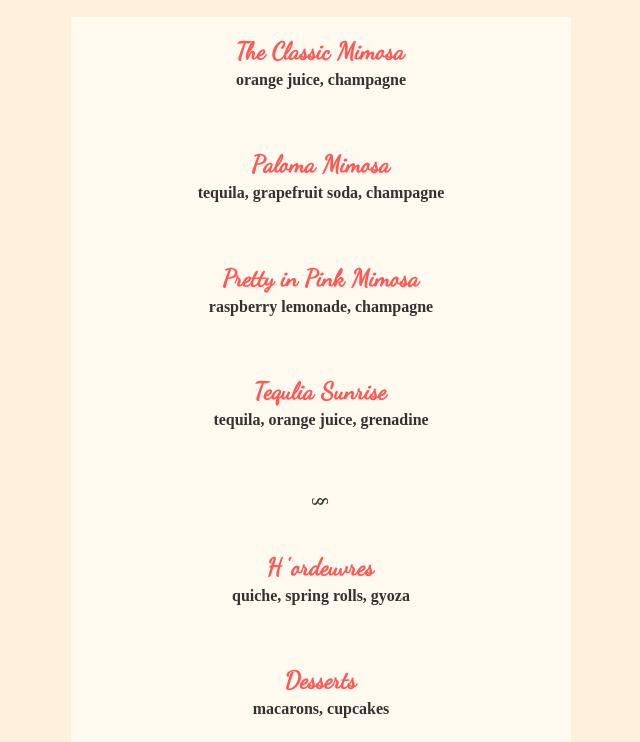
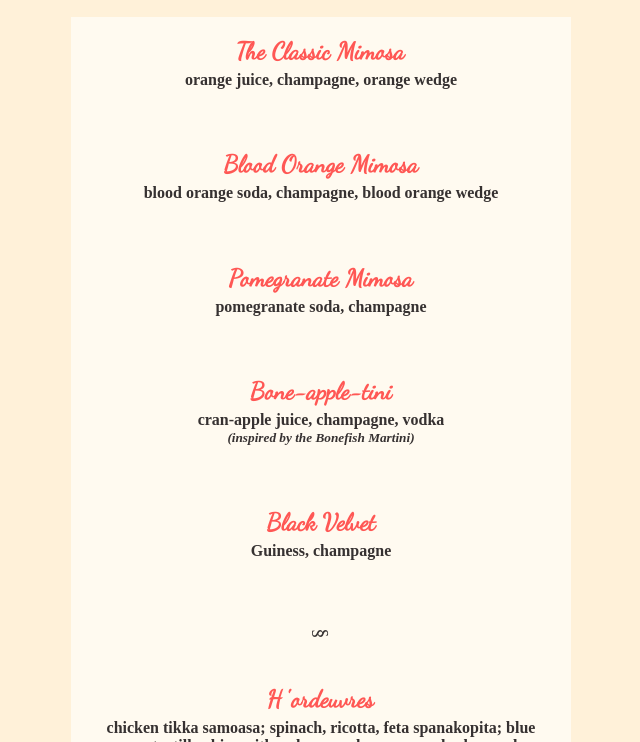
Before and after one commit to 22940dev/mimosas, a plain HTML site: page index.html in a window 1280 px wide. Shown: the part 193-935 px from the top of the page, without its empty margins (319-959 px from the left). Drawn offline with Linux system fonts and the light colour scheme; a web font is replaced by a local one.

Commit message:
updated for 2019

```diff
--- a/index.html
+++ b/index.html
@@ -24,26 +24,31 @@
   <body>
     <div class="title">
       <img src="champagne.png" />
-      <h1>New Year's Eve 2018</h1>
+      <h1>New Year's Eve 2019</h1>
       <h2>Mimosa Bar</h2>
     </div>
 
     <div id="menu">
       <div class="drink">
         <h2>The Classic Mimosa</h2>
-        <h4>orange juice, champagne</h4>
+        <h4>orange juice, champagne, orange wedge</h4>
       </div>
       <div class="drink">
-        <h2>Paloma Mimosa</h2>
-        <h4>tequila, grapefruit soda, champagne</h4>
+        <h2>Blood Orange Mimosa</h2>
+        <h4>blood orange soda, champagne, blood orange wedge</h4>
       </div>
       <div class="drink">
-        <h2>Pretty in Pink Mimosa</h2>
-        <h4>raspberry lemonade, champagne</h4>
+        <h2>Pomegranate Mimosa</h2>
+        <h4>pomegranate soda, champagne</h4>
       </div>
       <div class="drink">
-        <h2>Tequlia Sunrise</h2>
-        <h4>tequila, orange juice, grenadine</h4>
+        <h2>Bone-apple-tini</h2>
+        <h4>cran-apple juice, champagne, vodka</h4>
+        <h5>(inspired by the Bonefish Martini)</h5>
+      </div>
+      <div class="drink">
+        <h2>Black Velvet</h2>
+        <h4>Guiness, champagne</h4>
       </div>
 
       <div class="drink">
@@ -52,11 +57,11 @@
 
       <div class="drink">
         <h2>H 'ordeuvres</h2>
-        <h4>quiche, spring rolls, gyoza</h4>
+        <h4>chicken tikka samoasa; spinach, ricotta, feta spanakopita; blue corn tortilla chips with red pepper hummus and salsa verde</h4>
       </div>
       <div class="drink">
         <h2>Desserts</h2>
-        <h4>macarons, cupcakes</h4>
+        <h4>vegan mochi, mini oreo cheesecake, mini peanut butter nutela cups</h4>
       </div>
     </div>
   </body>
--- a/style.css
+++ b/style.css
@@ -78,6 +78,16 @@ body {
   font-family: 'SinaNovaReg';
   margin-top: 5px;
   color: #363131;
+  padding: 0 20px;
+}
+
+.drink h5 {
+  font-family: 'SinaNovaReg';
+  margin-top: 5px;
+  color: #363131;
+  padding: 0 20px;
+  margin-top: -20px;
+  font-style: italic;
 }
 
 .drink div {
```
